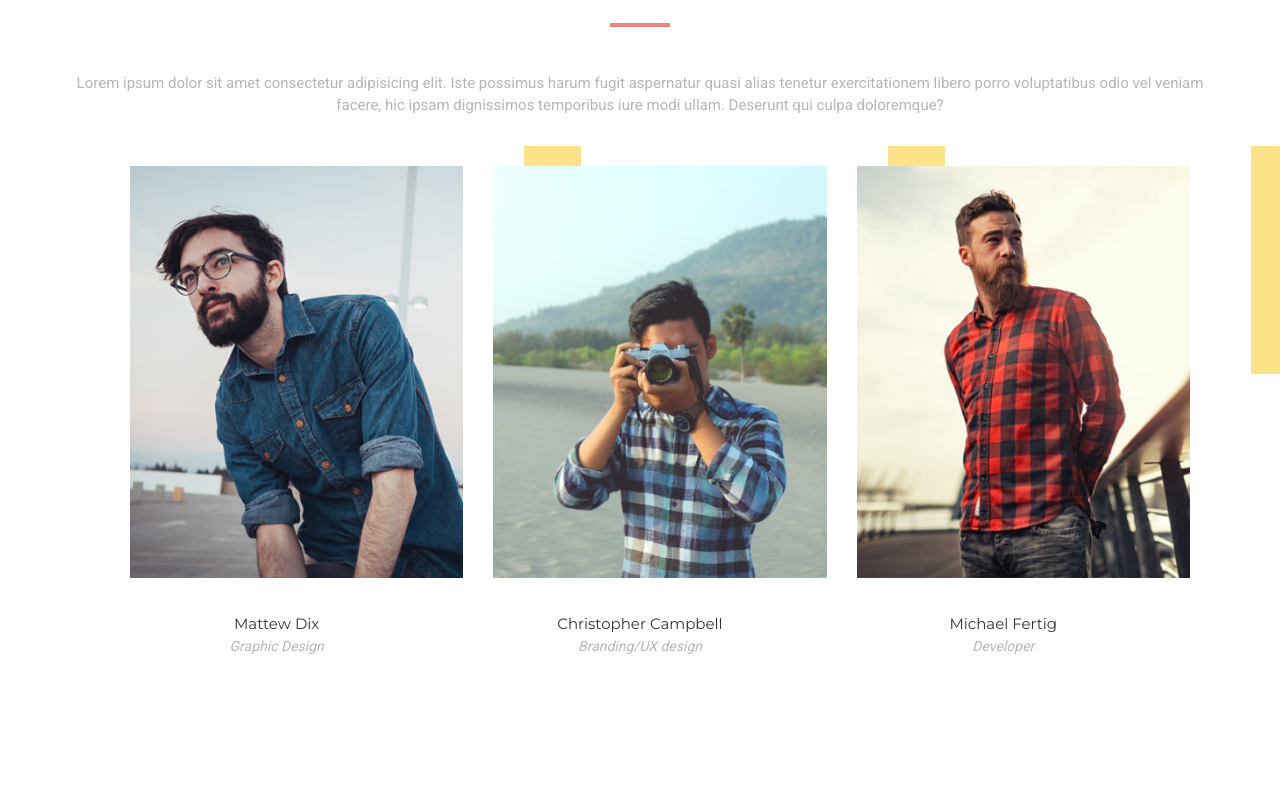
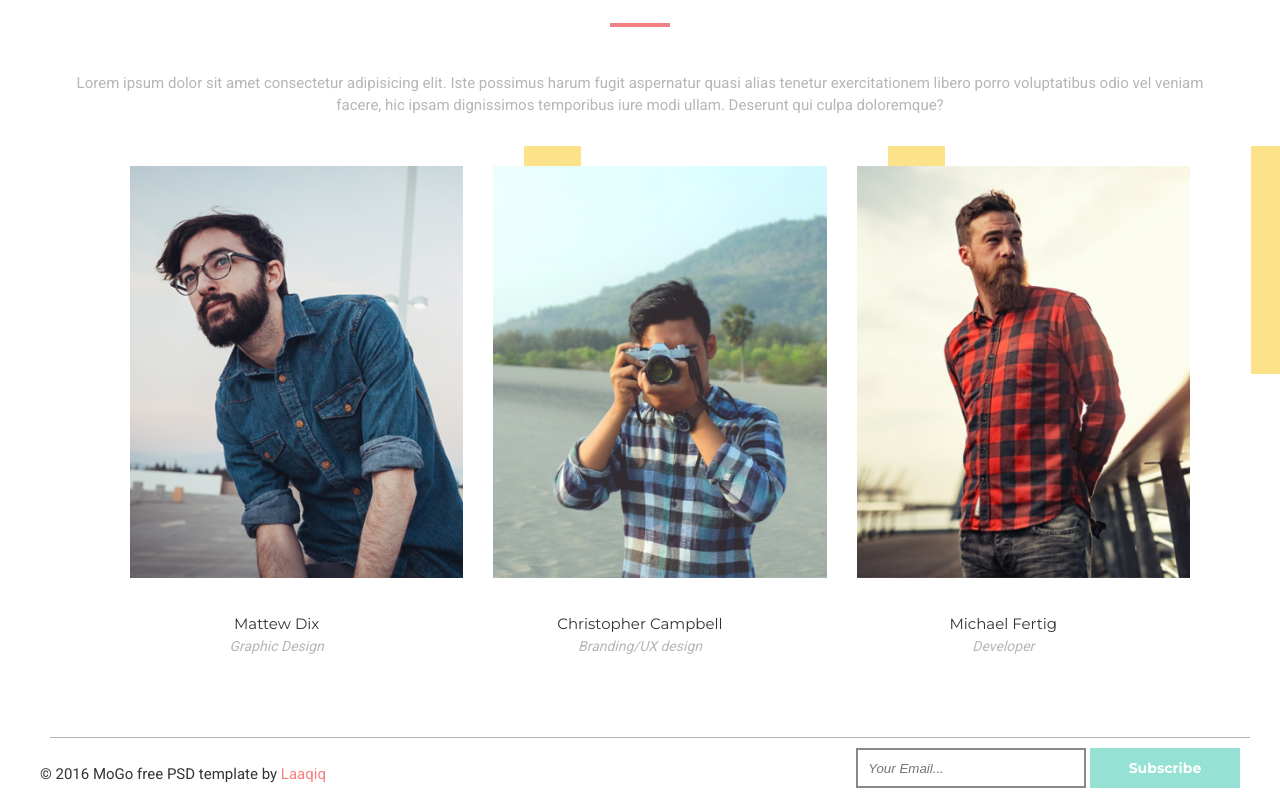
Before and after one commit to Mashaaaap/mogo, a plain HTML site: page index.html in a window 1280 px wide. Shown: the part 967-1767 px from the top of the page. Before the commit the page ends 1704 px from the top, so only its background shows below. Drawn offline with Linux system fonts and the light colour scheme.

Commit message:
footer almost is done

```diff
--- a/assets/css/style.css
+++ b/assets/css/style.css
@@ -354,3 +354,65 @@ img {
         width: 100%;
     }
     }
+
+    /* footer */
+
+footer {
+    margin-top: 80px;
+}
+
+.email_btn_text {
+    display: flex;
+    justify-content: space-between;
+}
+
+.final_line {
+    height: 1px;
+    width: 100%;
+    background-color: #b6b6b6;
+    margin: 10px;
+}
+
+span {
+    color: #F38181;
+}
+
+.email_btn button {
+    width: 150px;
+    height: 40px;
+    font-family: 'Montserrat';
+    font-weight: 700;
+    font-size: 14px;
+    line-height: 17px;
+    text-align: center;
+    color: #fff;
+    background-color: #95E1D3;
+    border: none;
+    margin: 0;
+}
+
+.email_btn input {
+    width: 230px;
+    height: 40px;
+    font-style: italic;
+    padding: 10px;
+    border: 2px solid #888;
+}
+
+footer p {
+    color: #333;
+}
+
+@media (max-width: 700px ){
+    .email_btn input {
+        width: 190px;
+    }
+}
+
+@media (max-width: 578px ) {
+    .email_btn_text {
+        display: flex;
+        flex-direction: column-reverse;
+        margin: 0 auto;
+    }
+}
--- a/index.html
+++ b/index.html
@@ -15,7 +15,7 @@
     <div class="container">
         <h1 class="logo">MoGo</h1>
         <input type="checkbox" name="" id="toggle">
-        <label for="toggle" class="toggle_btn">
+        <label for="toggle" class="">
             <span></span>
         </label>
         <nav>
@@ -163,5 +163,15 @@
         </div>
     </section>
 </main>
+<footer>
+    <hr class="final_line">
+    <div class="email_btn_text">
+        <p>© 2016 MoGo free PSD template by <span>Laaqiq</span></p>
+        <div class="email_btn">
+            <input type="email" name="email" id="" placeholder="Your Email...">
+            <button>Subscribe</button>
+        </div>
+    </div>
+</footer>
 </body>
 </html>
```
